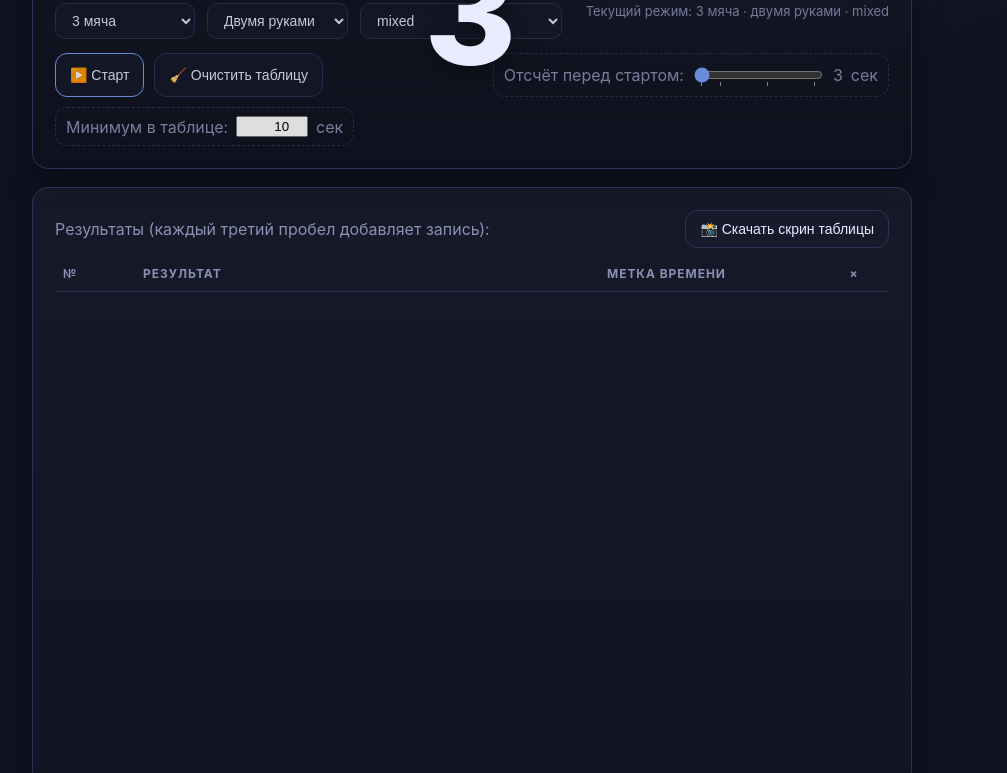
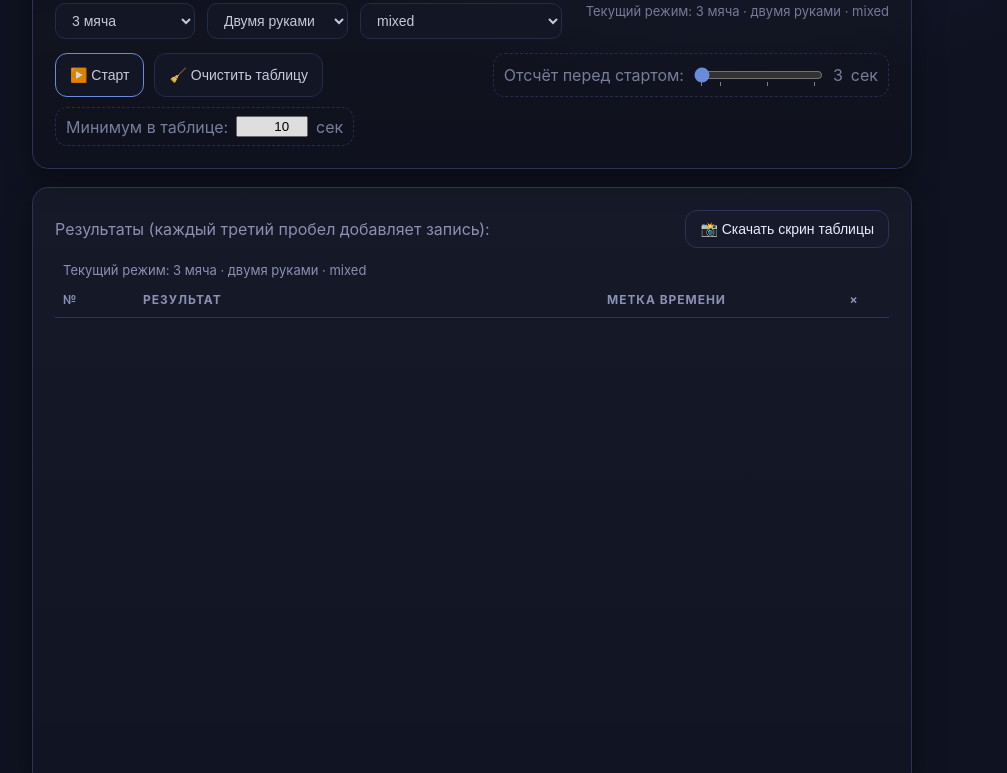
Before and after one commit to j-zhrv/juggling-practice-stopwatch, a plain HTML site: page index.html in a window 1280 px wide. Shown: the part 165-938 px from the top of the page, without its empty margins (168-1175 px from the left). Drawn offline with nearby package versions, Linux system fonts and the light colour scheme.

Commit message:
Update index.html

```diff
--- a/index.html
+++ b/index.html
@@ -134,6 +134,13 @@
     div#resultsCard {
         min-height: 600px;
     }
+    .table-caption {
+      caption-side: top;
+      text-align: left;
+      color: var(--muted);
+      padding: 6px 8px 4px;
+      font-size: 13px;
+    }
   </style>
 </head>
 <body>
@@ -191,7 +198,7 @@
           сек
         </label>
       </div>
-      <div id="cdOverlay" class="countdown-overlay" hidden><div class="countdown-digit" id="cdText">3</div></div>
+      <div id="cdOverlay" class="countdown-overlay" hidden><div class="countdown-digit" id="cdText"></div></div>
     </div>
 
     <datalist id="prestartMarks">
@@ -209,6 +216,7 @@
         </div>
       </div>
       <table>
+        <caption id="resultsModeSummary" class="table-caption"></caption>
         <thead>
           <tr>
             <th style="width:80px">№</th>
@@ -240,6 +248,7 @@
     const handsSelect = document.getElementById('handsMode');
     const styleSelect = document.getElementById('styleMode');
     const modeSummaryEl = document.getElementById('modeSummary');
+    const resultsModeSummaryEl = document.getElementById('resultsModeSummary');
     const downloadBtnDefaultText = btnDownload ? btnDownload.textContent : '';
 
     const STORAGE_KEY = 'jpsw_results_v1';
@@ -372,11 +381,14 @@
     }
 
     function updateModeSummary() {
-      if (!modeSummaryEl) return;
+      if (!modeSummaryEl && !resultsModeSummaryEl) return;
       const ballsText = getBallsLabel(selectedBalls);
       const handsText = getHandsLabel(selectedHands);
       const styleText = getStyleLabel(selectedStyle);
-      modeSummaryEl.textContent = `Текущий режим: ${ballsText} · ${handsText} · ${styleText}`;
+      const summary = `Текущий режим: ${ballsText} · ${handsText} · ${styleText}`;
+
+      if (modeSummaryEl) modeSummaryEl.textContent = summary;            // верхняя панель
+      if (resultsModeSummaryEl) resultsModeSummaryEl.textContent = summary; // подпись таблицы
     }
 
     function applyModeToControls() {
```
